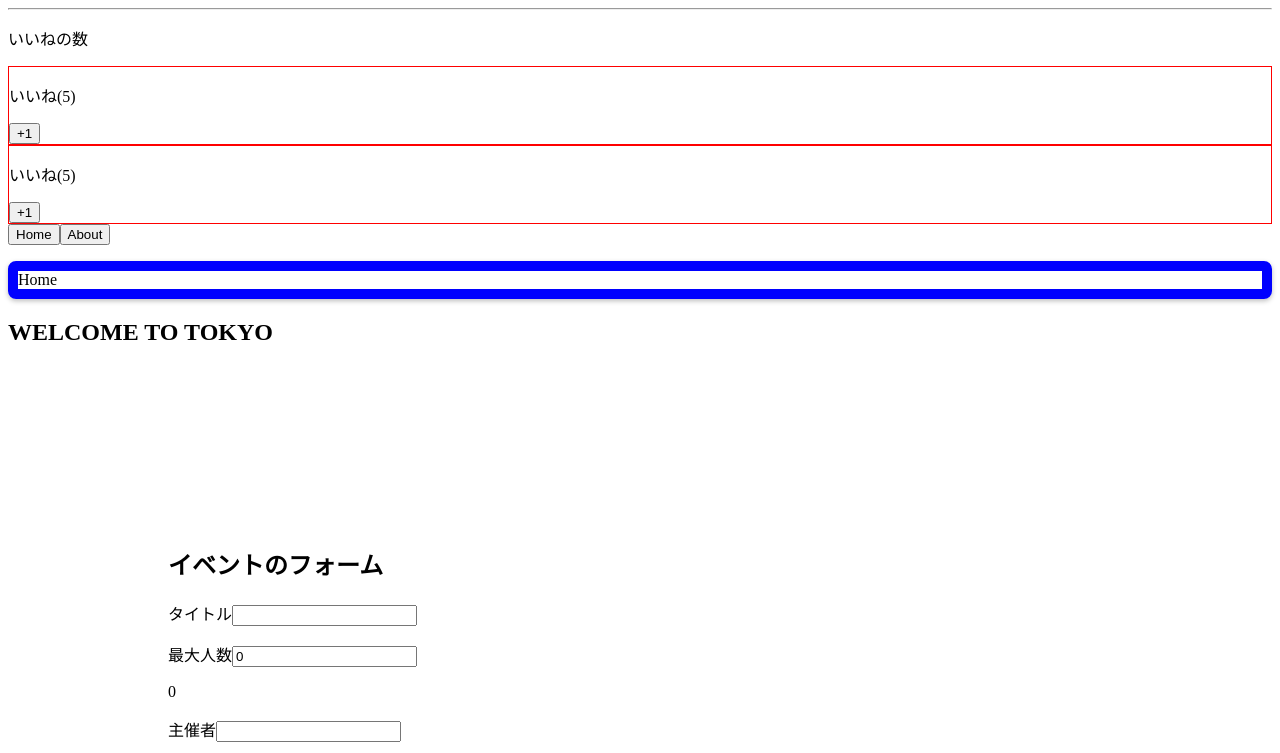
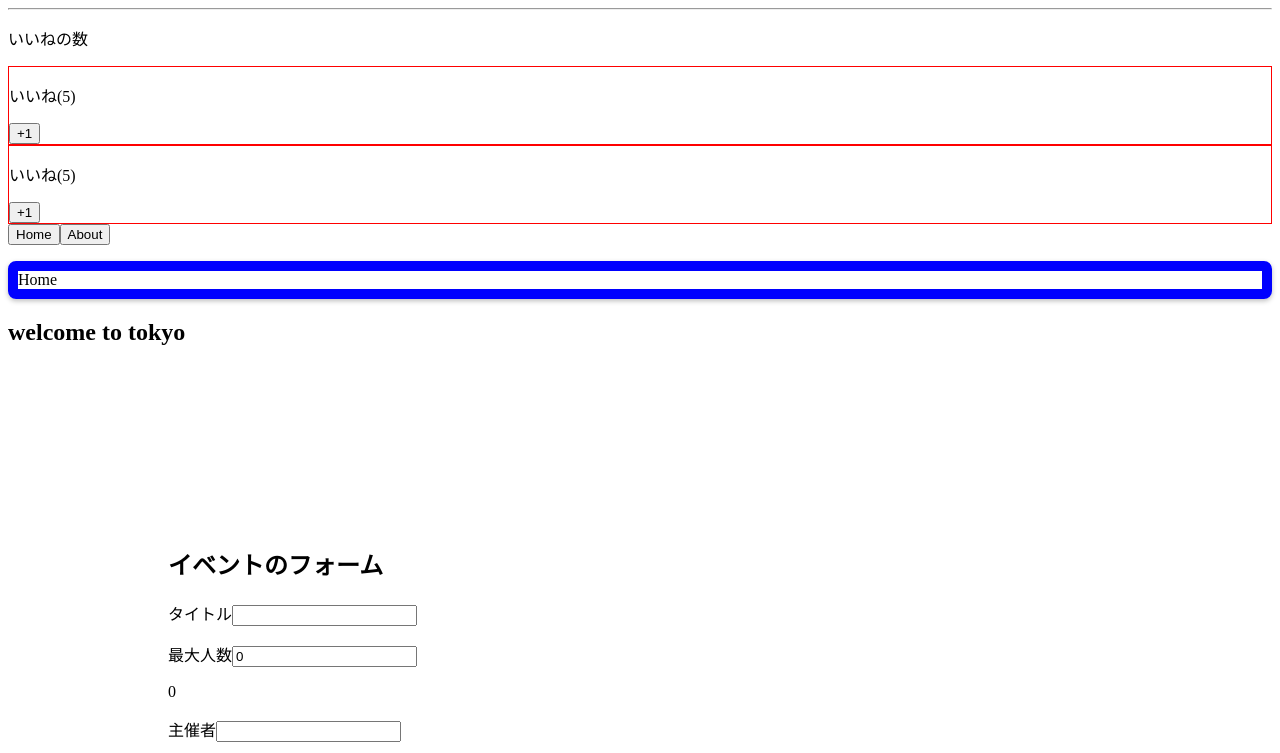
Before and after one commit to t-tazy/udemy-vuejs, a Vue app: page / in a window 1280 px wide. Shown: the top 753 px of the page. Built offline with nearby package versions, Linux system fonts and the light colour scheme.

Commit message:
ローカルフィルター

```diff
--- a/src/components/Home.vue
+++ b/src/components/Home.vue
@@ -1,7 +1,7 @@
 <template>
   <div>
     <p v-border:solid.round.shadow="{width: '10px', color: 'blue'}">Home</p>
-    <h2>{{ title | upperCase }}</h2>
+    <h2>{{ title | lowerCase }}</h2>
   </div>
 </template>
 
@@ -11,6 +11,11 @@ export default {
     return {
       tmpData: "hello",
       title: "Welcome to Tokyo"
+    }
+  },
+  filters: {
+    lowerCase(value) {
+      return value.toLowerCase();
     }
   },
   directives: {
```
